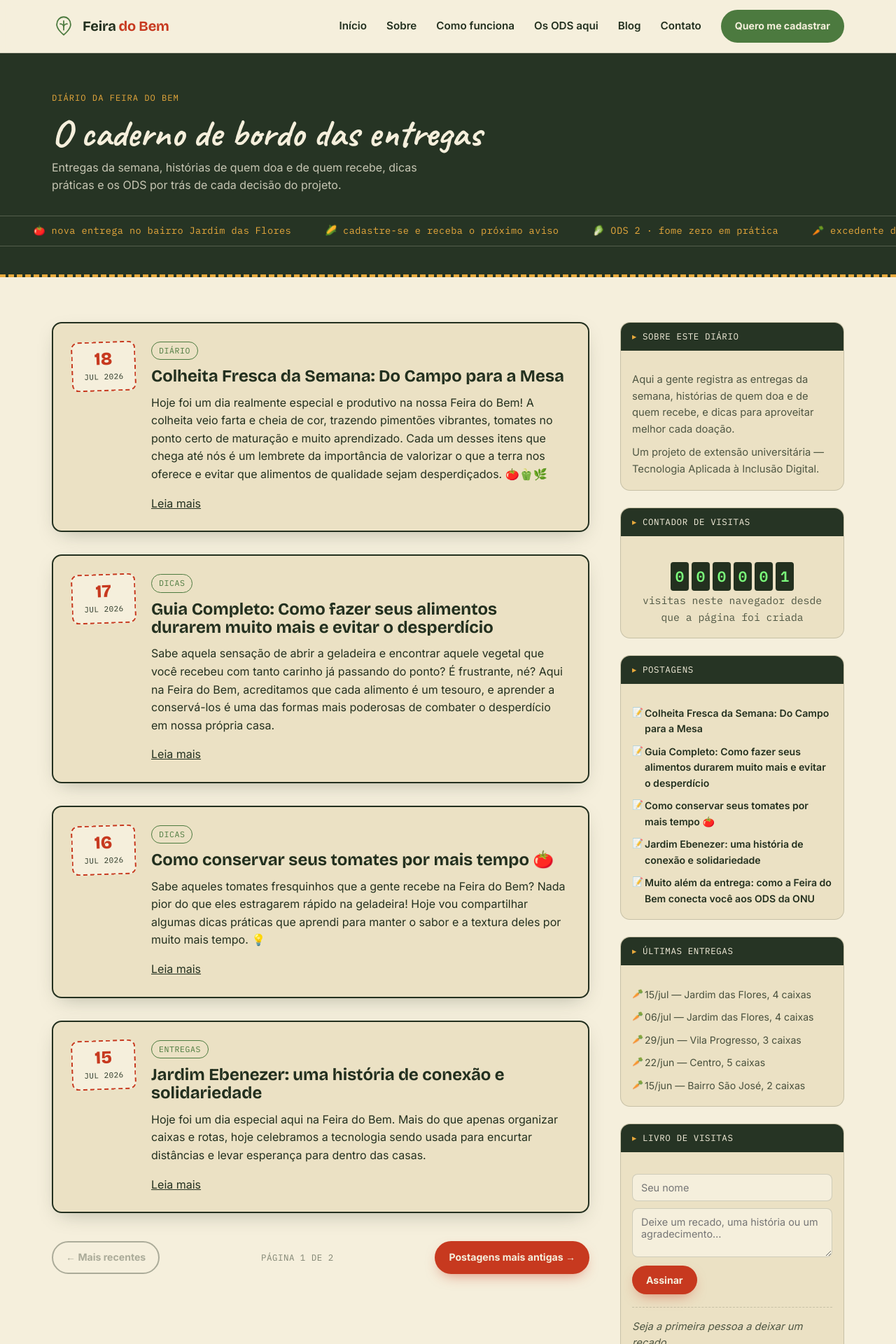
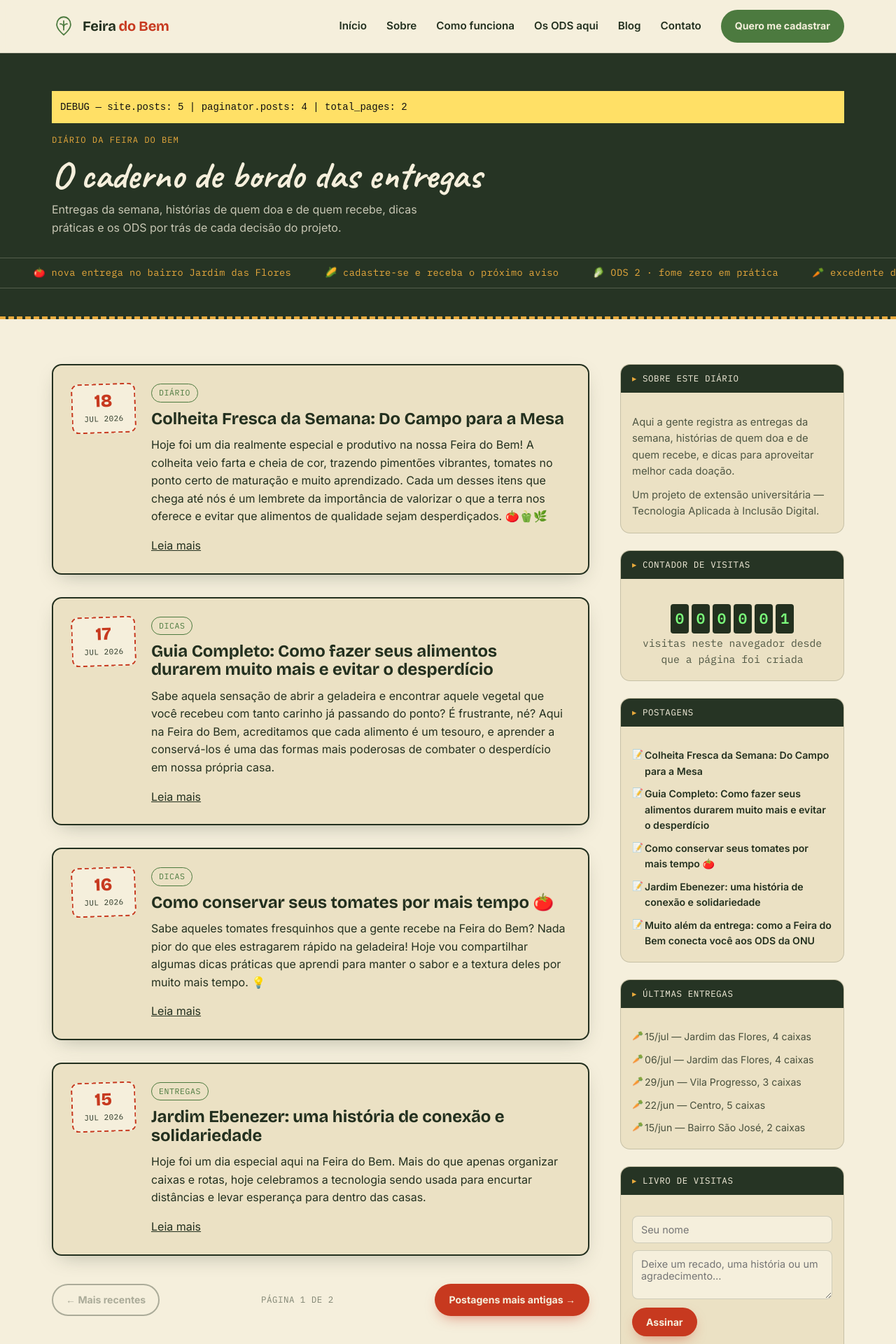
Before and after one commit to maysilvalps/feira-do-bem, a Jekyll site: the page built from blog.md, in a window 1280 px wide. Shown: the top 1920 px of the page at 70% size. Built offline with Jekyll 4.4.1, drawn with Linux system fonts in a browser that asks for light colours; the list of posts is cut into pages by our own code.

```diff
--- a/blog.md
+++ b/blog.md
@@ -62,6 +62,9 @@
     <!-- ============ FAIXA DE ABERTURA COM LETREIRO ============ -->
     <section class="blog-hero-band">
       <div class="wrap">
+        <p style="background:#ffe066;color:#111;padding:12px;font-family:monospace;font-size:14px;">
+          DEBUG — site.posts: {{ site.posts.size }} | paginator.posts: {{ paginator.posts.size }} | total_pages: {{ paginator.total_pages }}
+        </p>
         <p class="blog-hero-eyebrow">Diário da Feira do Bem</p>
         <h1 class="blog-hero-title">O caderno de bordo das entregas</h1>
         <p class="blog-hero-sub">
```
